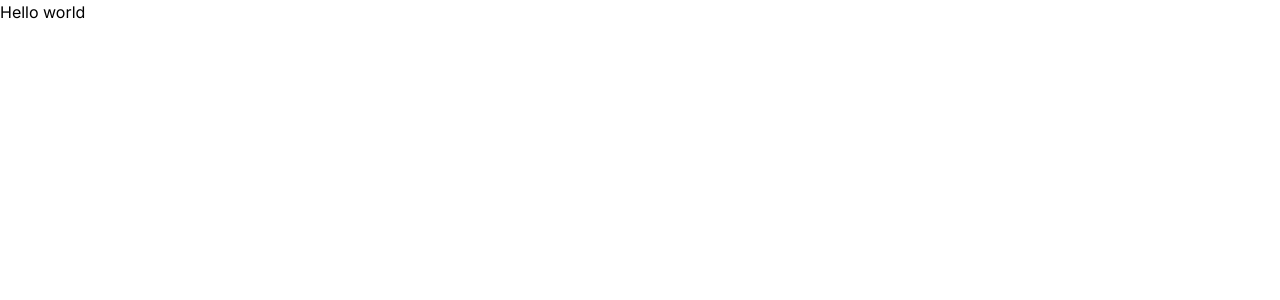
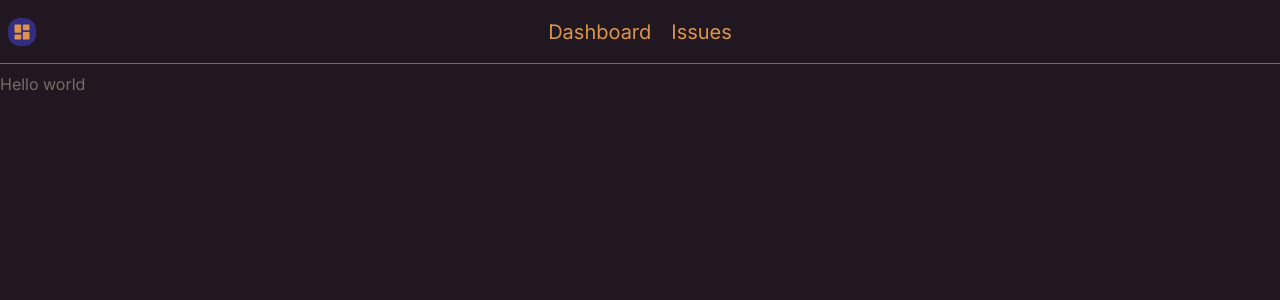
Before and after one commit to riz3e/issue-tracker, a Next.js app: page / in a window 1280 px wide. Shown: the top 300 px of the page. Built offline with nearby package versions, Linux system fonts and the light colour scheme.

Commit message:
0.0.2 navbar

```diff
--- /dev/null
+++ b/app/NavBar.tsx
@@ -0,0 +1,22 @@
+import Link from 'next/link'
+import React from 'react'
+import { BiSolidDashboard } from 'react-icons/bi'
+
+const NavBar = () => {
+    const links = [
+        {name: "Dashboard", href: "/"},
+        {name: "Issues", href: "/issues"}
+    ]
+
+    return (
+        <nav className='navbar text-primary space-x-5 bg-base-100 text-xl border-b border-base-content mb-2'>
+            <div className='navbar-start'><div className='p-1 bg-indigo-900 rounded-xl'><Link href='/' className=''><BiSolidDashboard /></Link></div></div>
+            <div className='navbar-center lg:flex space-x-5'>
+                {links.map(link => <Link href={link.href}  className='hover:text-accent transition-colors'>{link.name}</Link>)}
+            </div>
+            <div className='navbar-end '></div>
+        </nav>
+    )
+}
+
+export default NavBar
--- a/app/layout.tsx
+++ b/app/layout.tsx
@@ -1,6 +1,7 @@
 import './globals.css'
 import type { Metadata } from 'next'
 import { Inter } from 'next/font/google'
+import NavBar from './NavBar'
 
 const inter = Inter({ subsets: ['latin'] })
 
@@ -15,8 +16,11 @@ export default function RootLayout({
   children: React.ReactNode
 }) {
   return (
-    <html lang="en">
-      <body className={inter.className}>{children}</body>
+    <html lang="en" data-theme='coffee'>
+      <body className={inter.className}>
+        <NavBar />
+        <main>{children}</main>
+        </body>
     </html>
   )
 }
--- a/package.json
+++ b/package.json
@@ -19,7 +19,11 @@
     "postcss": "8.4.31",
     "react": "18.2.0",
     "react-dom": "18.2.0",
+    "react-icons": "^4.11.0",
     "tailwindcss": "3.3.3",
     "typescript": "5.2.2"
+  },
+  "devDependencies": {
+    "daisyui": "^3.9.3"
   }
 }
--- a/tailwind.config.ts
+++ b/tailwind.config.ts
@@ -15,6 +15,9 @@ const config: Config = {
       },
     },
   },
-  plugins: [],
+  plugins: [require("daisyui")],
+  daisyui: {
+    themes: ["light", "dark", "coffee", "night"],
+  },
 }
 export default config
```
Also changed, not shown: 1 other file (tests, documents, lock files or other folders).
